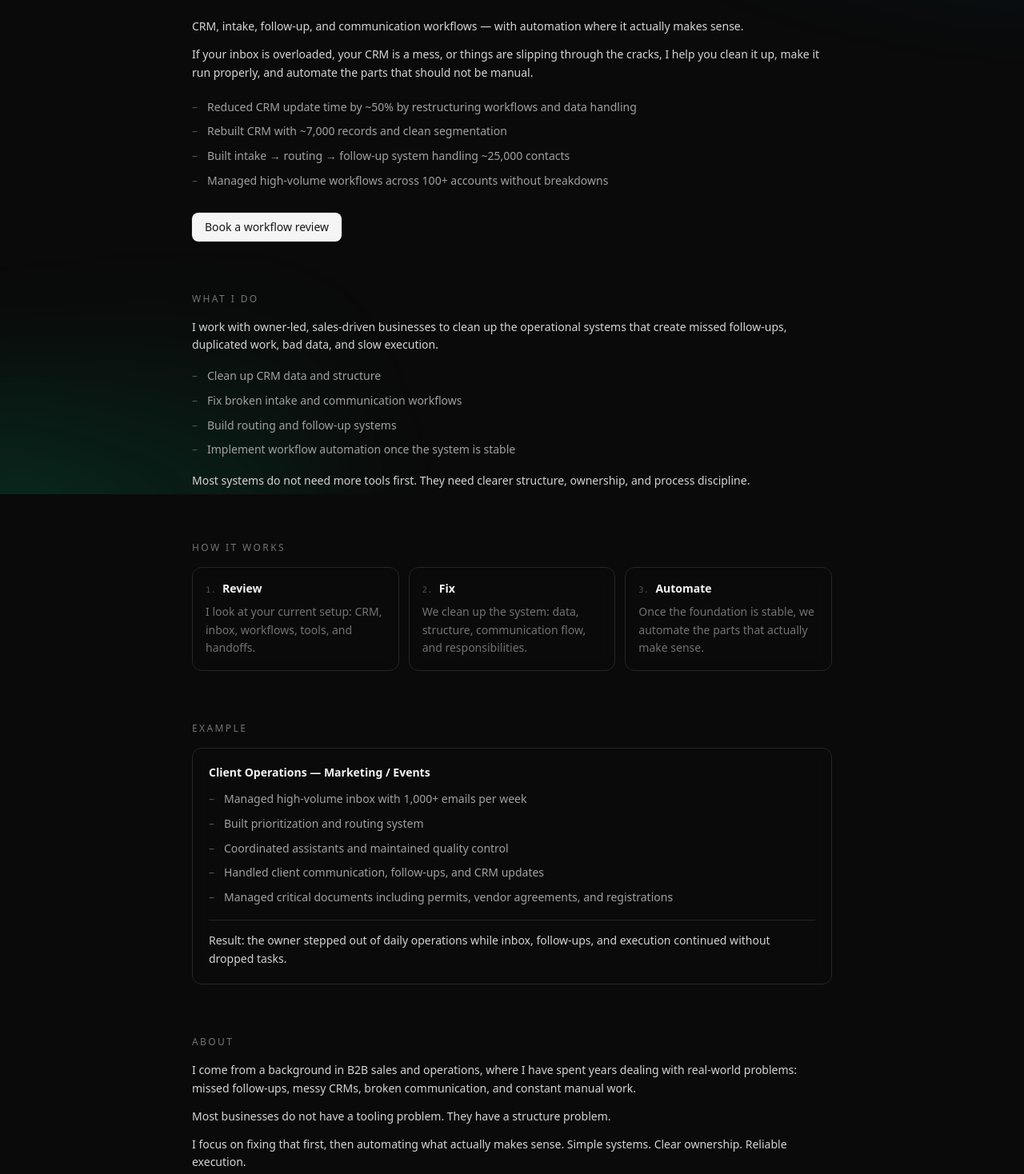
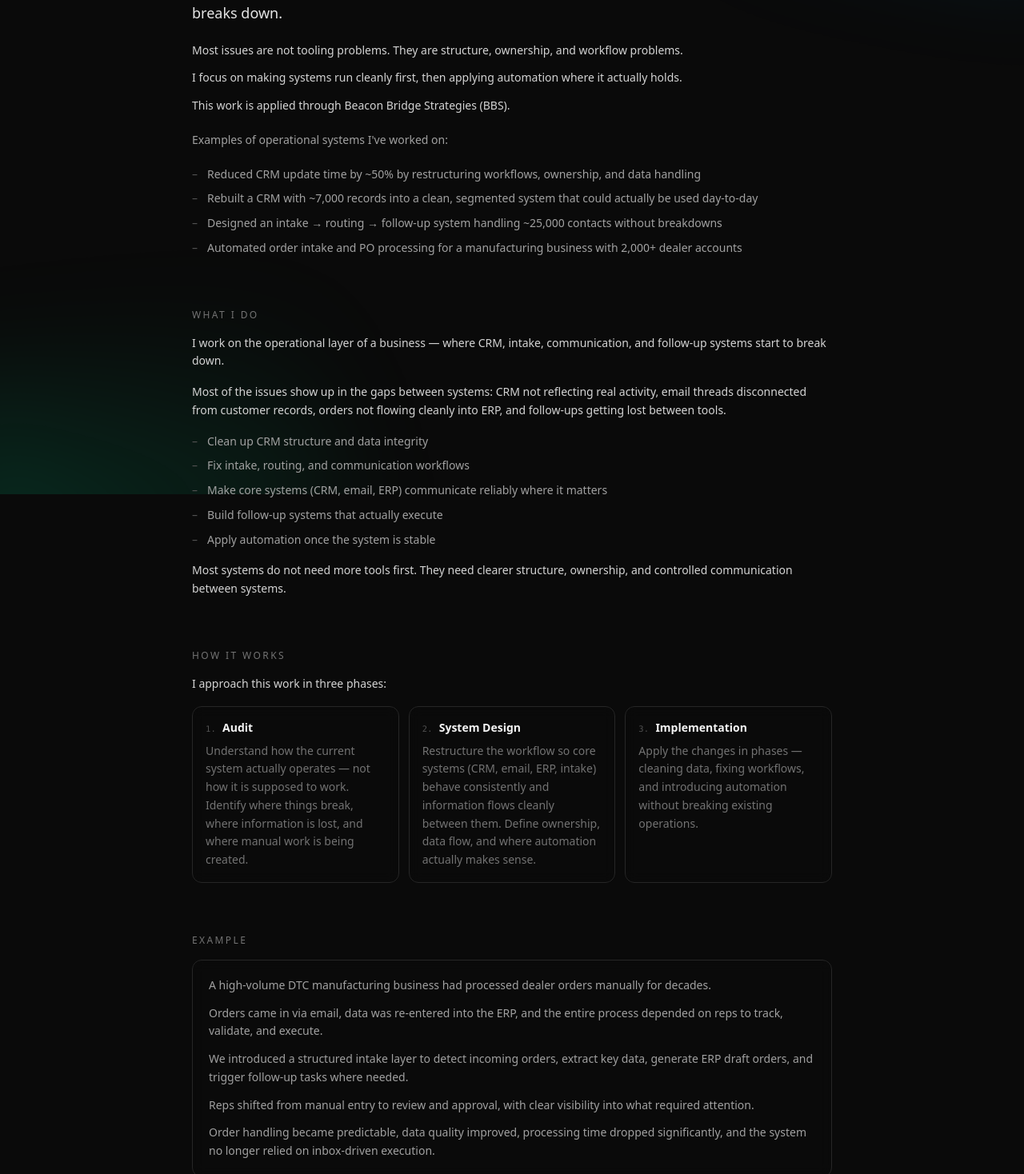
Before and after one commit to lpasqualin/leopaz-site, a Next.js app: page / in a window 1280 px wide. Shown: the part 182-1650 px from the top of the page at 80% size. Built offline with nearby package versions, Linux system fonts and the light colour scheme.

Commit message:
home rewrite - full

```diff
--- a/app/page.tsx
+++ b/app/page.tsx
@@ -19,46 +19,41 @@ export default function HomePage() {
           </h1>
 
           <p className="text-lg font-medium leading-relaxed text-neutral-200">
-            I help owner-led businesses get their operational systems under control.
+            I work on operational systems — CRM, intake, routing, and follow-up — where execution breaks down.
           </p>
 
           <div className="space-y-3 text-sm leading-relaxed text-neutral-300">
             <p>
-              CRM, intake, follow-up, and communication workflows — with automation where it actually makes sense.
+              Most issues are not tooling problems. They are structure, ownership, and workflow problems.
             </p>
             <p>
-              If your inbox is overloaded, your CRM is a mess, or things are
-              slipping through the cracks, I help you clean it up, make it run properly, and automate the parts that should not be manual.
+              I focus on making systems run cleanly first, then applying automation where it actually holds.
+            </p>
+            <p>
+              This work is applied through Beacon Bridge Strategies (BBS).
             </p>
           </div>
+
+          <p className="text-sm leading-relaxed text-neutral-400">Examples of operational systems I&apos;ve worked on:</p>
 
           <ul className="space-y-2 text-sm leading-relaxed text-neutral-400">
             <li className="flex gap-3">
               <span className="shrink-0 text-neutral-600">–</span>
-              <span>Reduced CRM update time by ~50% by restructuring workflows and data handling</span>
+              <span>Reduced CRM update time by ~50% by restructuring workflows, ownership, and data handling</span>
             </li>
             <li className="flex gap-3">
               <span className="shrink-0 text-neutral-600">–</span>
-              <span>Rebuilt CRM with ~7,000 records and clean segmentation</span>
+              <span>Rebuilt a CRM with ~7,000 records into a clean, segmented system that could actually be used day-to-day</span>
             </li>
             <li className="flex gap-3">
               <span className="shrink-0 text-neutral-600">–</span>
-              <span>Built intake → routing → follow-up system handling ~25,000 contacts</span>
+              <span>Designed an intake → routing → follow-up system handling ~25,000 contacts without breakdowns</span>
             </li>
             <li className="flex gap-3">
               <span className="shrink-0 text-neutral-600">–</span>
-              <span>Managed high-volume workflows across 100+ accounts without breakdowns</span>
+              <span>Automated order intake and PO processing for a manufacturing business with 2,000+ dealer accounts</span>
             </li>
           </ul>
-
-          <div className="pt-2">
-            <a
-              href="mailto:leo@bbstrats.com"
-              className="inline-block rounded-lg bg-neutral-100 px-4 py-2 text-sm font-medium text-neutral-900 shadow-[0_0_0_1px_rgba(255,255,255,0.08),0_1px_3px_rgba(0,0,0,0.4)] transition hover:bg-neutral-200 hover:shadow-[0_0_0_1px_rgba(255,255,255,0.15),0_2px_8px_rgba(0,0,0,0.5)]"
-            >
-              Book a workflow review
-            </a>
-          </div>
         </section>
 
         {/* What I Do */}
@@ -72,32 +67,38 @@ export default function HomePage() {
 
           <div className="space-y-4 text-sm leading-relaxed text-neutral-300">
             <p>
-              I work with owner-led, sales-driven businesses to clean up the operational
-              systems that create missed follow-ups, duplicated work, bad data, and slow execution.
+              I work on the operational layer of a business — where CRM, intake, communication, and follow-up systems start to break down.
+            </p>
+
+            <p>
+              Most of the issues show up in the gaps between systems: CRM not reflecting real activity, email threads disconnected from customer records, orders not flowing cleanly into ERP, and follow-ups getting lost between tools.
             </p>
 
             <ul className="space-y-2 text-neutral-400">
               <li className="flex gap-3">
                 <span className="shrink-0 text-neutral-600">–</span>
-                <span>Clean up CRM data and structure</span>
+                <span>Clean up CRM structure and data integrity</span>
               </li>
               <li className="flex gap-3">
                 <span className="shrink-0 text-neutral-600">–</span>
-                <span>Fix broken intake and communication workflows</span>
+                <span>Fix intake, routing, and communication workflows</span>
               </li>
               <li className="flex gap-3">
                 <span className="shrink-0 text-neutral-600">–</span>
-                <span>Build routing and follow-up systems</span>
+                <span>Make core systems (CRM, email, ERP) communicate reliably where it matters</span>
               </li>
               <li className="flex gap-3">
                 <span className="shrink-0 text-neutral-600">–</span>
-                <span>Implement workflow automation once the system is stable</span>
+                <span>Build follow-up systems that actually execute</span>
+              </li>
+              <li className="flex gap-3">
+                <span className="shrink-0 text-neutral-600">–</span>
+                <span>Apply automation once the system is stable</span>
               </li>
             </ul>
 
             <p>
-              Most systems do not need more tools first. They need clearer structure,
-              ownership, and process discipline.
+              Most systems do not need more tools first. They need clearer structure, ownership, and controlled communication between systems.
             </p>
           </div>
         </section>
@@ -111,11 +112,13 @@ export default function HomePage() {
             How It Works
           </h2>
 
+          <p className="text-sm leading-relaxed text-neutral-300">I approach this work in three phases:</p>
+
           <div className="grid gap-3 md:grid-cols-3">
             {[
-              { n: "1", title: "Review", body: "I look at your current setup: CRM, inbox, workflows, tools, and handoffs." },
-              { n: "2", title: "Fix", body: "We clean up the system: data, structure, communication flow, and responsibilities." },
-              { n: "3", title: "Automate", body: "Once the foundation is stable, we automate the parts that actually make sense." },
+              { n: "1", title: "Audit", body: "Understand how the current system actually operates — not how it is supposed to work. Identify where things break, where information is lost, and where manual work is being created." },
+              { n: "2", title: "System Design", body: "Restructure the workflow so core systems (CRM, email, ERP, intake) behave consistently and information flows cleanly between them. Define ownership, data flow, and where automation actually makes sense." },
+              { n: "3", title: "Implementation", body: "Apply the changes in phases — cleaning data, fixing workflows, and introducing automation without breaking existing operations." },
             ].map((step) => (
               <div
                 key={step.n}
@@ -141,28 +144,13 @@ export default function HomePage() {
           </h2>
 
           <div className="rounded-xl border border-neutral-800 bg-neutral-950/60 p-5 backdrop-blur-sm transition duration-200 hover:-translate-y-px hover:border-neutral-600/80 hover:shadow-[0_4px_24px_rgba(0,0,0,0.4)]">
-            <h3 className="text-sm font-semibold text-neutral-100">
-              Client Operations — Marketing / Events
-            </h3>
-
-            <ul className="mt-3 space-y-2 text-sm leading-relaxed text-neutral-400">
-              {[
-                "Managed high-volume inbox with 1,000+ emails per week",
-                "Built prioritization and routing system",
-                "Coordinated assistants and maintained quality control",
-                "Handled client communication, follow-ups, and CRM updates",
-                "Managed critical documents including permits, vendor agreements, and registrations",
-              ].map((item) => (
-                <li key={item} className="flex gap-3">
-                  <span className="shrink-0 text-neutral-600">–</span>
-                  <span>{item}</span>
-                </li>
-              ))}
-            </ul>
-
-            <p className="mt-4 border-t border-neutral-800 pt-3.5 text-sm leading-relaxed text-neutral-300">
-              Result: the owner stepped out of daily operations while inbox, follow-ups, and execution continued without dropped tasks.
-            </p>
+            <div className="space-y-3 text-sm leading-relaxed text-neutral-400">
+              <p>A high-volume DTC manufacturing business had processed dealer orders manually for decades.</p>
+              <p>Orders came in via email, data was re-entered into the ERP, and the entire process depended on reps to track, validate, and execute.</p>
+              <p>We introduced a structured intake layer to detect incoming orders, extract key data, generate ERP draft orders, and trigger follow-up tasks where needed.</p>
+              <p>Reps shifted from manual entry to review and approval, with clear visibility into what required attention.</p>
+              <p>Order handling became predictable, data quality improved, processing time dropped significantly, and the system no longer relied on inbox-driven execution.</p>
+            </div>
           </div>
         </section>
 
@@ -177,16 +165,19 @@ export default function HomePage() {
 
           <div className="space-y-3 text-sm leading-relaxed text-neutral-300">
             <p>
-              I come from a background in B2B sales and operations, where I have spent years
-              dealing with real-world problems: missed follow-ups, messy CRMs, broken
-              communication, and constant manual work.
+              I&apos;ve spent years working inside businesses where CRM, communication, and operational systems don&apos;t behave the way they should.
+            </p>
+            <p>
+              Missed follow-ups, unreliable data, constant back-and-forth between tools, and too much manual work just to keep things moving.
             </p>
             <p>
               Most businesses do not have a tooling problem. They have a structure problem.
             </p>
             <p>
-              I focus on fixing that first, then automating what actually makes sense.
-              Simple systems. Clear ownership. Reliable execution.
+              I focus on fixing that first — making systems behave consistently, defining ownership, and creating clear flow between them.
+            </p>
+            <p>
+              Automation only works once the system is stable. Otherwise, it adds another layer of failure.
             </p>
           </div>
         </section>
@@ -215,7 +206,7 @@ export default function HomePage() {
             </li>
             <li className="flex gap-3">
               <span className="shrink-0 text-neutral-600">–</span>
-              <span>I don&apos;t take on projects without clear ownership</span>
+              <span>I don&apos;t take on work without clear ownership</span>
             </li>
           </ul>
         </section>
@@ -240,8 +231,7 @@ export default function HomePage() {
               </a>
             </p>
             <p className="mt-2 text-neutral-500">
-              Send me a quick overview of your current workflow. I will tell you
-              what is likely broken and where to start.
+              If you want a second set of eyes on a workflow, send it over.
             </p>
           </div>
         </section>
```
